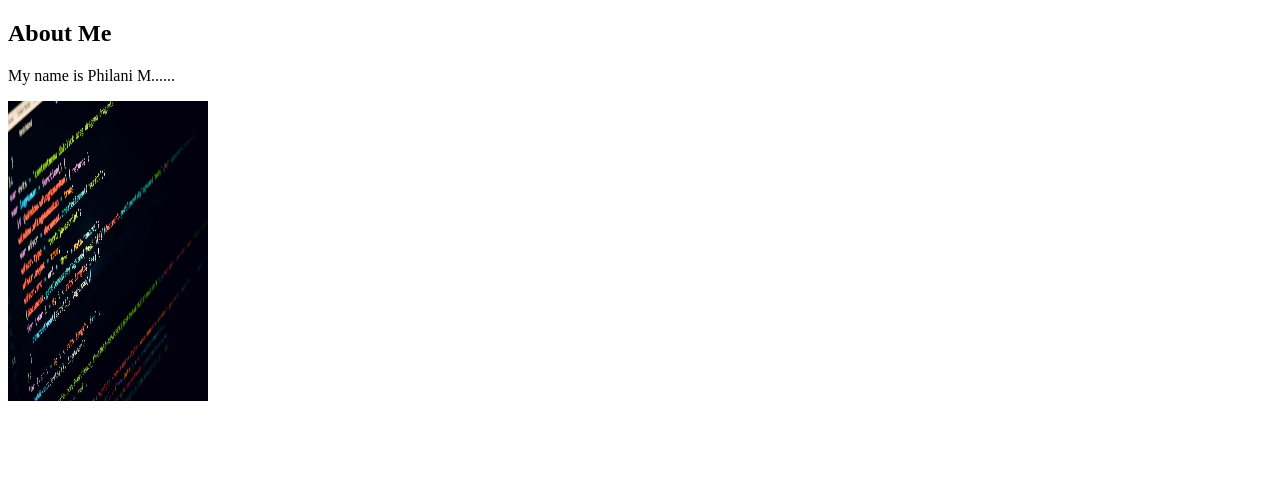
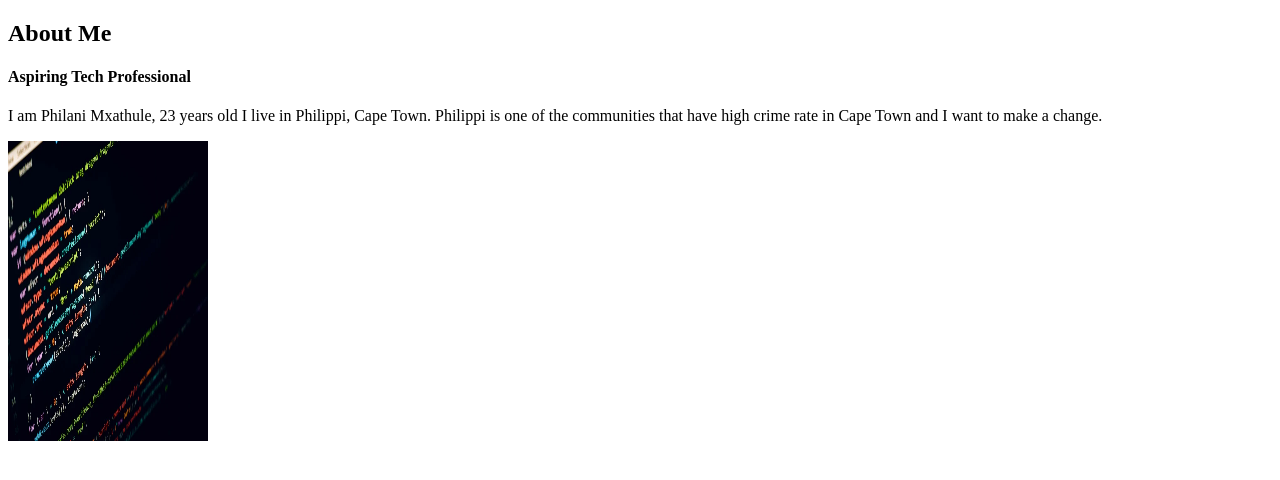
Before and after one commit to PHILANI-MXA/Practising, a plain HTML site: page about.html in a window 1280 px wide. Drawn offline with Linux system fonts and the light colour scheme.

Commit message:
final commit

```diff
--- a/about.html
+++ b/about.html
@@ -8,7 +8,10 @@
 </head>
 <body>
     <h2>About Me</h2>
-    <p>My name is Philani M......</p>
+    <h4>Aspiring Tech Professional</h4>
+    <p> I am Philani Mxathule, 23 years old I live in Philippi, Cape Town.
+        Philippi is one of the communities that have high crime rate in Cape Town and I want to make a change.
+    </p>
     <img src="/images/codeimg.webp" alt="image of a screen with code" width="200" height="300">
 </body>
 </html>
```
